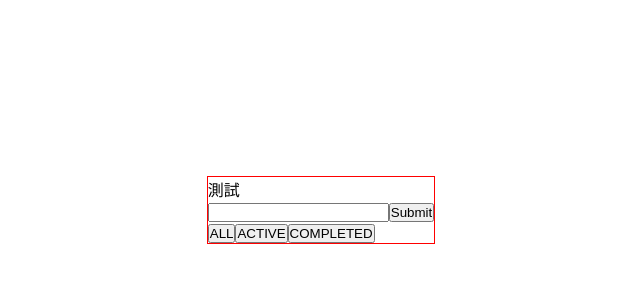
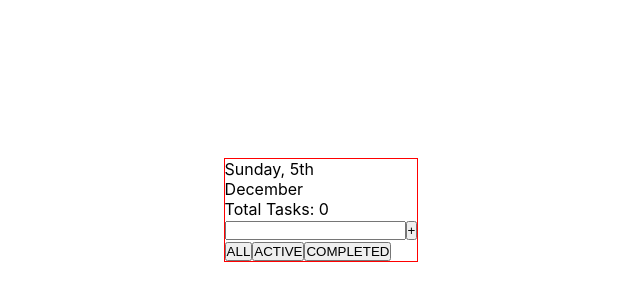
Before and after one commit to LunZaiZai0223/todo-list-app, a React (Create React App) app: page / in a window 1280 px wide. Shown: the part 190-490 px from the top of the page, without its empty margins (319-959 px from the left). Built offline with nearby package versions, Linux system fonts and the light colour scheme.

Commit message:
完成修改 Todo 邏輯，新增日期 header

```diff
--- a/public/index.html
+++ b/public/index.html
@@ -1,15 +1,15 @@
 <!DOCTYPE html>
 <html lang="en">
+
 <head>
   <meta charset="utf-8" />
   <link rel="icon" href="%PUBLIC_URL%/favicon.ico" />
   <meta name="viewport" content="width=device-width, initial-scale=1" />
   <meta name="theme-color" content="#000000" />
-    <meta
-      name="description"
-      content="Web site created using create-react-app"
-    />
+  <meta name="description" content="Web site created using create-react-app" />
   <link rel="apple-touch-icon" href="%PUBLIC_URL%/logo192.png" />
+  <link href="https://fonts.googleapis.com/css2?family=Barlow+Semi+Condensed:wght@400;500;600&display=swap"
+    rel="stylesheet">
   <!--
       manifest.json provides metadata used when your web app is installed on a
       user's mobile device or desktop. See https://developers.google.com/web/fundamentals/web-app-manifest/
@@ -26,6 +26,7 @@
     -->
   <title>React App</title>
 </head>
+
 <body>
   <noscript>You need to enable JavaScript to run this app.</noscript>
   <div id="root"></div>
@@ -40,4 +41,5 @@
       To create a production bundle, use `npm run build` or `yarn build`.
     -->
 </body>
+
 </html>
--- a/src/App.js
+++ b/src/App.js
@@ -18,6 +18,7 @@ function App () {
   const [isEditing, setIsEditing] = useState(null);
   const [editingInput, setEditingInput] = useState('');
   const [currentDate, setCurrentDate] = useState({});
+  console.log(currentDate);
   console.log('現在的 editingInput 為', editingInput);
   // useEffect section
   // useEffect(() => { changeFilterTodos(); }, []);
@@ -53,11 +54,12 @@ function App () {
 
     const tempMonth = new Date().getMonth();
     const tempDay = new Date().getDay();
-    const month = monthList.filter((month) => month.num === tempMonth);
+    const month = monthList.filter((month) => month.num === tempMonth)[0].month;
     const date = new Date().getDate();
-    const day = dayOfWeekList.filter((day) => day.num === tempDay);
+    const day = dayOfWeekList.filter((day) => day.num === tempDay)[0].day;
 
     setCurrentDate({ month, date, day });
+    console.log(currentDate);
   }
 
   // 篩選需要的 Component
@@ -88,7 +90,10 @@ function App () {
   return (
     <div className="container">
       <div className="todo-card">
-        <TodoHeader />
+        <TodoHeader
+          currentDate={currentDate}
+          todos={todos}
+        />
         {console.log('App render')}
         <InputForm
           inputText={inputText}
--- a/src/InputForm.js
+++ b/src/InputForm.js
@@ -31,10 +31,11 @@ const InputForm = (props) => {
           onChange={handleChange}
           className="todo-input"
         />
-        <input
+        <button
           type="submit"
           className="todo-input-submit"
-        />
+        >+
+        </button>
       </div>
     </form>
   );
--- a/src/Todo.js
+++ b/src/Todo.js
@@ -22,8 +22,8 @@ const Todo = ({ todos, todo, setTodos, setTodoItemEditing, editingInput, setEdit
     }
   }
 
-  function handleSubmitInEditingTodoItem (event) {
-    console.log('submitGO')
+  function handleSubmitInEditingTodoItem (event, id) {
+    console.log('submitGO');
     event.preventDefault();
   }
   function handleChangeInEditingTodoItem (event) {
@@ -33,12 +33,6 @@ const Todo = ({ todos, todo, setTodos, setTodoItemEditing, editingInput, setEdit
   }
   // 事件判斷
   function deleteAssignment () {
-    // const foundTodo = todos.filter((item) => item.id === todo.id);
-    // console.log(foundTodo);
-    // const index = todos.indexOf(foundTodo);
-    // todos = todos.splice(index, 1);
-    // console.log(todos);
-    // setTodos(todos);
     setTodos(todos.filter((item) => item.id !== todo.id));
   }
   function changeAssignmentState () {
@@ -90,13 +84,12 @@ const Todo = ({ todos, todo, setTodos, setTodoItemEditing, editingInput, setEdit
     return (
       <div key={todo.id} className="todo-item-wrapper">
         {console.log(isEditing)}
-        {isEditing === todo.id ? (<form onSubmit={handleSubmitInEditingTodoItem} className="edit-todo-form">
+        {isEditing === todo.id ? (<form onSubmit={() => handleSubmitInEditingTodoItem} className="edit-todo-form">
           <p>把 {todo.assignment} 改成</p>
           <input
             type="text"
             value={editingInput}
             onChange={(event) => setEditingInput(event.target.value)}
-
           />
           <div className="edit-button-wrapper">
             <button>Cancel</button>
@@ -109,7 +102,7 @@ const Todo = ({ todos, todo, setTodos, setTodoItemEditing, editingInput, setEdit
             <button onClick={() => handleClickInTodoItem('complete')}>完成</button>
             <button onClick={() => handleClickInTodoItem('edit')}>修改</button> </>)
         }
-      </div>
+      </div >
     );
     // } return null
   }
--- a/src/TodoHeader.js
+++ b/src/TodoHeader.js
@@ -1,11 +1,26 @@
 import React from 'react';
 
-const TodoHeader = (props) => {
-  const { month, date, day } = props;
+const TodoHeader = ({ currentDate, todos }) => {
+  const { month, date, day } = currentDate;
+  console.log(todos);
+  // const { date } = currentDate;
+  // const { month } = currentDate.month;
+  // const { day } = currentDate.day;
+  // console.log(month, date, day);
 
 
   return (
-    <p>測試</p>
+    <div className="todo-header">
+      <div className="date-wrapper">
+        <div className="date">
+          <span>{day},</span> {date}th
+        </div>
+        <div className="month">{month}</div>
+      </div>
+      <div className="task-wrapper">
+        Total Tasks: <span>{todos.length}</span>
+      </div>
+    </div>
   );
 };
 
--- a/src/TodoList.js
+++ b/src/TodoList.js
@@ -26,14 +26,6 @@ const TodoList = (props) => {
       return todo;
     });
     console.log(updateTodo);
-    // setTodos(todos.map((todo) => {
-    // if (todo.id === id) {
-    // return {
-    // ...todo,
-    // isCompleted: !todo.isCompleted
-    // };
-    // }
-    // }));
     setTodos(updateTodo);
   }
   function deleteTodo (id) {
@@ -41,65 +33,29 @@ const TodoList = (props) => {
   }
 
   // Submit Event
-  function handleSubmit (event) {
+  function handleSubmit (event, id) {
     event.preventDefault();
+    editTodoItem(id);
   }
 
-  // Click Event In Editing Todo Item
-  function handleClickInEditingTodoItem (btnType, id) {
-    if (btnType === 'cancel') {
-      stopEditingTodoItem();
-
-    } else if (btnType === 'save') {
-      editTodoItem(id);
-    }
-
-  }
-
+  // Save Editing
   function editTodoItem (id) {
-    // console.log((todos.map((todo) => {
-    // if (todo.id === id) {
-    // return {
-    // ...todo,
-    // assignment: editingInput
-    // };
-    // }
-    // })));
     const updateTodoItem = [...todos].map((todo) => {
       if (todo.id === id) {
         todo.assignment = editingInput;
       }
       return todo;
     });
-    // setTodos(todos.map((todo) => {
-    // if (todo.id === id) {
-    // return {
-    // ...todo,
-    // assignment: editingInput
-    // };
-    // }
-    // }));
-    // console.log(updateTodoItem);
     setTodos(updateTodoItem);
     setIsEditing(null);
     setEditingInput('');
   }
-  function stopEditingTodoItem (id) {
+
+  // Cancel Editing
+  function stopEditingTodoItem () {
     setIsEditing(null);
   }
-  // function ShowAllTodos () {
-  // return (
-  // {todos.map((todo) => {
-  // return (
-  // <Todo
-  // key={todo.id}
-  // todo={todo}
-  // setTodo={setTodo}
-  // />
-  // );
-  // })}
-  // );
-  // }
+
   return (
     <div className="todo-list-container">
       <ul className="todo-list">
@@ -107,17 +63,15 @@ const TodoList = (props) => {
           {isEditing === todo.id ? (
             <div className="todo-edit-item">
               <form
-                onSubmit={handleSubmit}
+                onSubmit={(event) => handleSubmit(event, todo.id)}
               >
                 <p>把 {todo.assignment} 改成</p>
                 <input
-                  type="text"
                   onChange={(event) => setEditingInput(event.target.value)}
-                  onKeyDown={(event) => { console.log(event, 'keydownEvent!') }}
                 />
                 <div className="edit-button-group">
-                  <button onClick={() => handleClickInEditingTodoItem('cancel')}>Cancel</button>
-                  <button onClick={() => handleClickInEditingTodoItem('save', todo.id)}>Save</button>
+                  <button type="button" onClick={stopEditingTodoItem}>Cancel</button>
+                  <button type="submit">Save</button>
                 </div>
               </form>
             </div>
```
Lines whose indentation alone changed are shown as unchanged.
